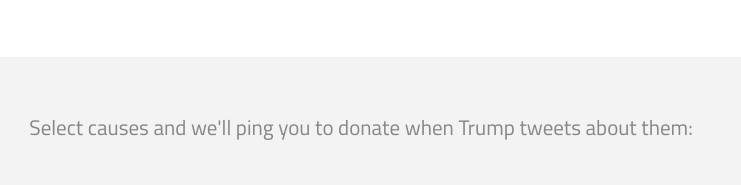
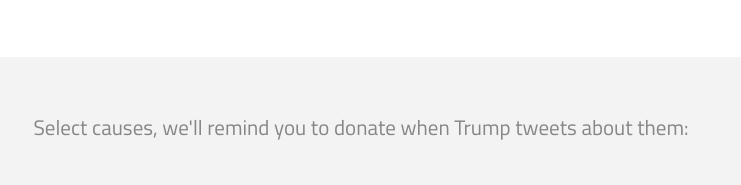
Before and after one commit to isaacchansky/main-site, a plain HTML site: page index.html in a window 1280 px wide. Shown: the part 226-411 px from the top of the page, 279-1020 px from the left. Drawn offline with nearby package versions, Linux system fonts and the light colour scheme.

Commit message:
Work on short explanation

```diff
--- a/index.html
+++ b/index.html
@@ -22,7 +22,7 @@
         </h1>
       </section>
       <section id="causes-selection">
-        <p id="short-explanation" class="c-darkgray">Select causes and we'll ping you to donate when Trump tweets about them:</p>
+        <p id="short-explanation" class="c-darkgray">Select causes, we'll remind you to donate when Trump tweets about them:</p>
         <div id="mc_embed_signup">
           <div class="icon-holder w-container">
             <div class="w-row">
```
